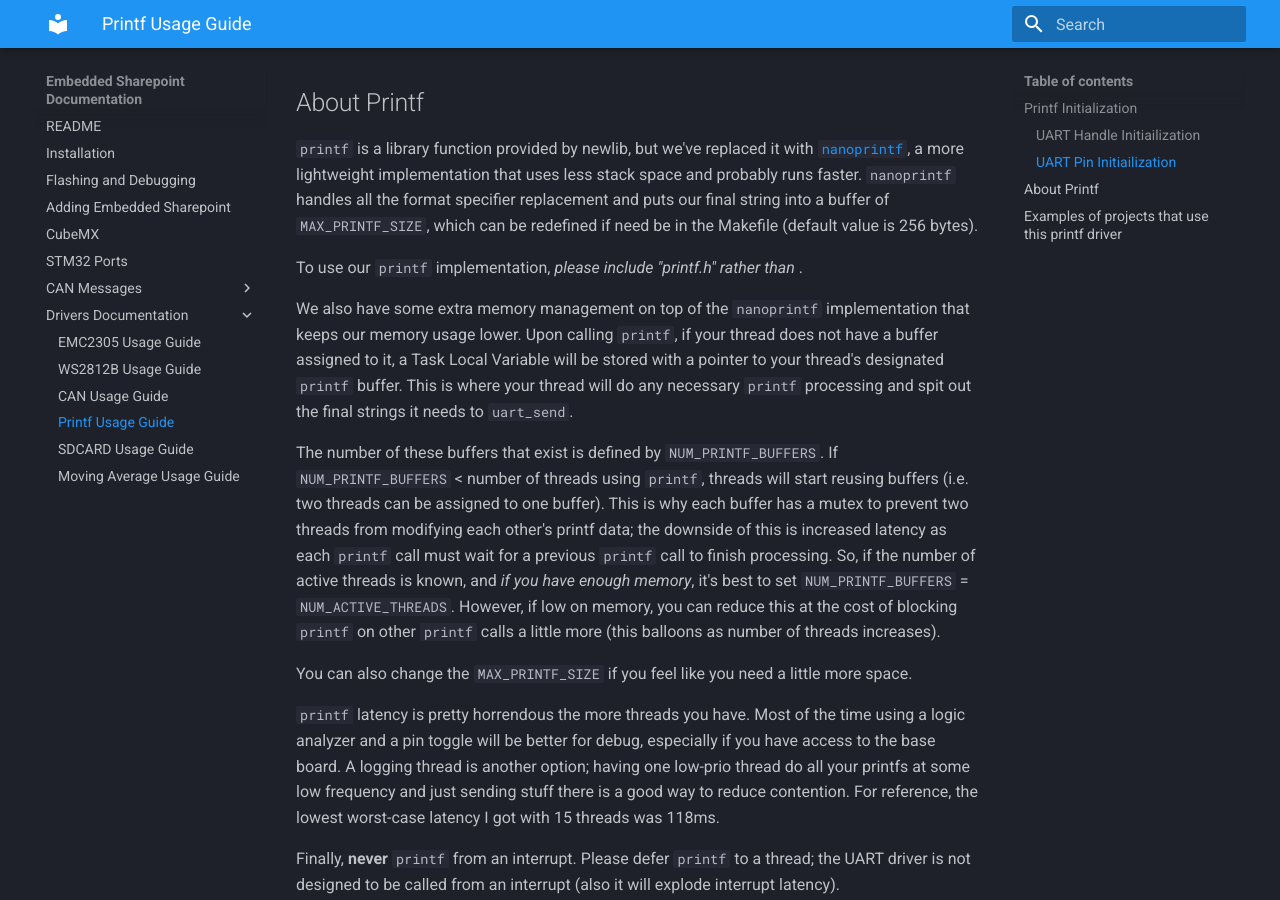
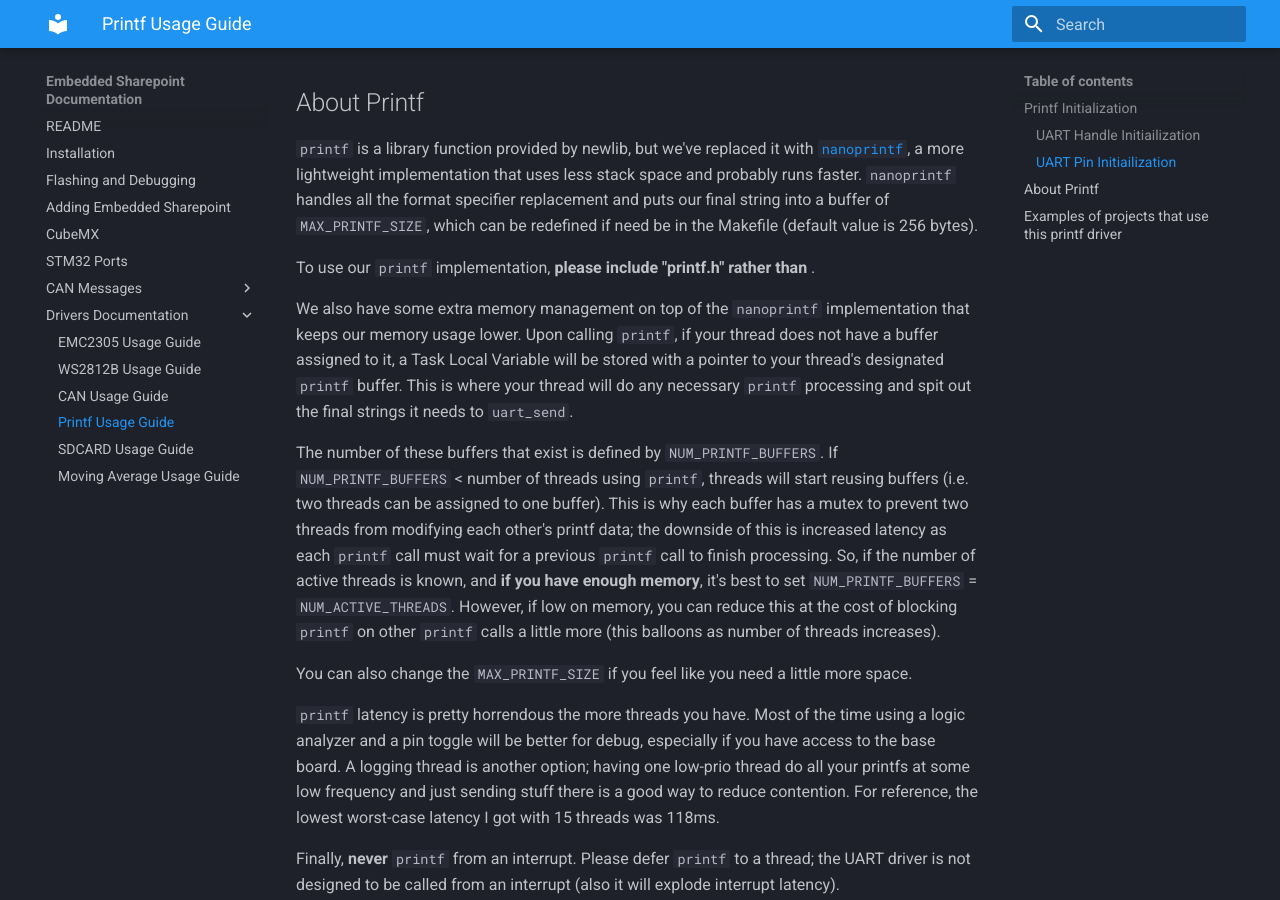
Before and after one commit to lhr-solar/Embedded-Sharepoint, an MkDocs documentation site: the page built from docs/printf.md, in a window 1280 px wide and 900 px high, scrolled down 932 px. Built offline with MkDocs 1.6.1 and Material for MkDocs 9.7.7, drawn with Linux system fonts in a browser that asks for light colours.

```diff
--- a/docs/printf.md
+++ b/docs/printf.md
@@ -39,11 +39,11 @@ __HAL_RCC_GPIOC_CLK_ENABLE();
 
 `printf` is a library function provided by newlib, but we've replaced it with [`nanoprintf`](https://github.com/charlesnicholson/nanoprintf), a more lightweight implementation that uses less stack space and probably runs faster. `nanoprintf` handles all the format specifier replacement and puts our final string into a buffer of `MAX_PRINTF_SIZE`, which can be redefined if need be in the Makefile (default value is 256 bytes).
 
-To use our `printf` implementation, *please include "printf.h" rather than <stdio.h>*.
+To use our `printf` implementation, **please include "printf.h" rather than <stdio.h>**.
 
 We also have some extra memory management on top of the `nanoprintf` implementation that keeps our memory usage lower. Upon calling `printf`, if your thread does not have a buffer assigned to it, a Task Local Variable will be stored with a pointer to your thread's designated `printf` buffer. This is where your thread will do any necessary `printf` processing and spit out the final strings it needs to `uart_send`.
 
-The number of these buffers that exist is defined by `NUM_PRINTF_BUFFERS`. If `NUM_PRINTF_BUFFERS` < number of threads using `printf`, threads will start reusing buffers (i.e. two threads can be assigned to one buffer). This is why each buffer has a mutex to prevent two threads from modifying each other's printf data; the downside of this is increased latency as each `printf` call must wait for a previous `printf` call to finish processing. So, if the number of active threads is known, and _if you have enough memory_, it's best to set `NUM_PRINTF_BUFFERS` = `NUM_ACTIVE_THREADS`. However, if low on memory, you can reduce this at the cost of blocking `printf` on other `printf` calls a little more (this balloons as number of threads increases).
+The number of these buffers that exist is defined by `NUM_PRINTF_BUFFERS`. If `NUM_PRINTF_BUFFERS` < number of threads using `printf`, threads will start reusing buffers (i.e. two threads can be assigned to one buffer). This is why each buffer has a mutex to prevent two threads from modifying each other's printf data; the downside of this is increased latency as each `printf` call must wait for a previous `printf` call to finish processing. So, if the number of active threads is known, and **if you have enough memory**, it's best to set `NUM_PRINTF_BUFFERS` = `NUM_ACTIVE_THREADS`. However, if low on memory, you can reduce this at the cost of blocking `printf` on other `printf` calls a little more (this balloons as number of threads increases).
 
 You can also change the `MAX_PRINTF_SIZE` if you feel like you need a little more space.
 
```
